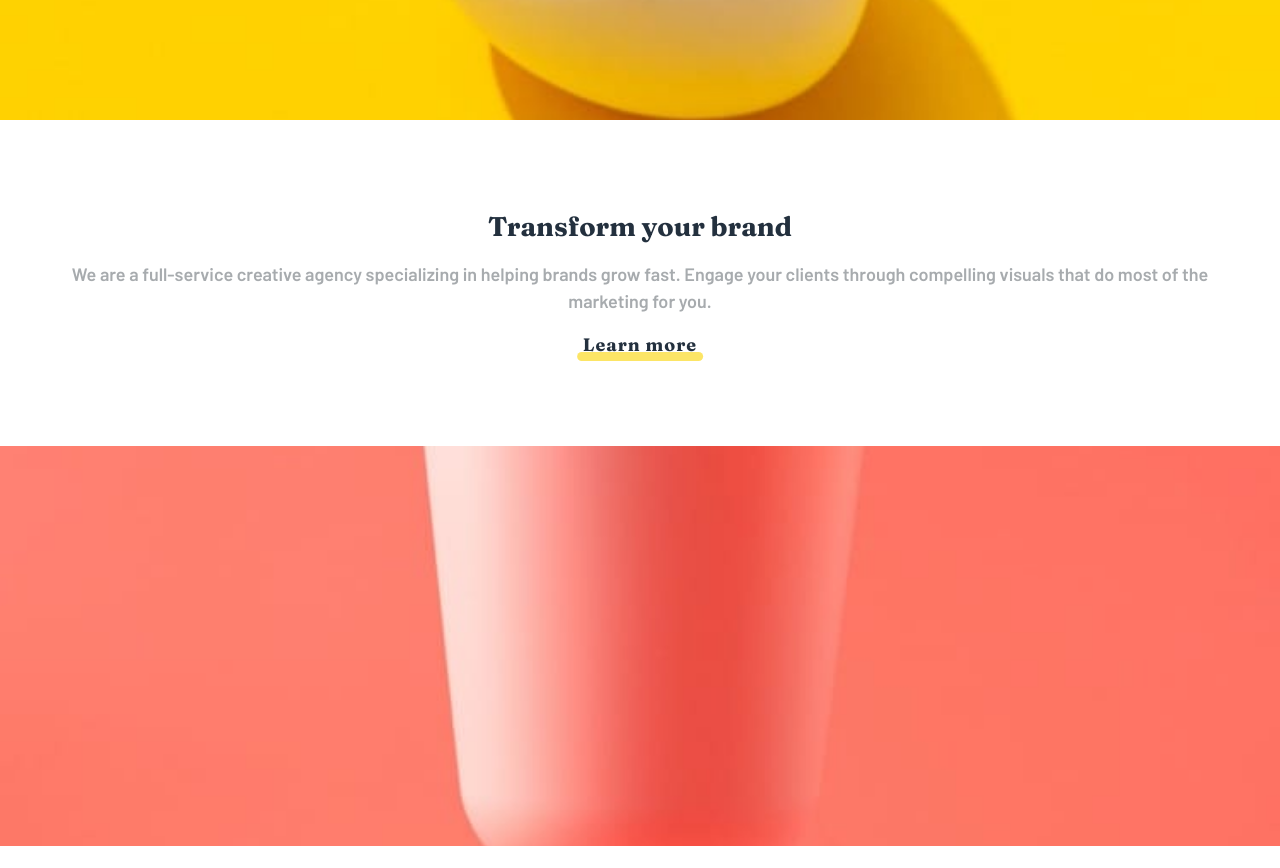
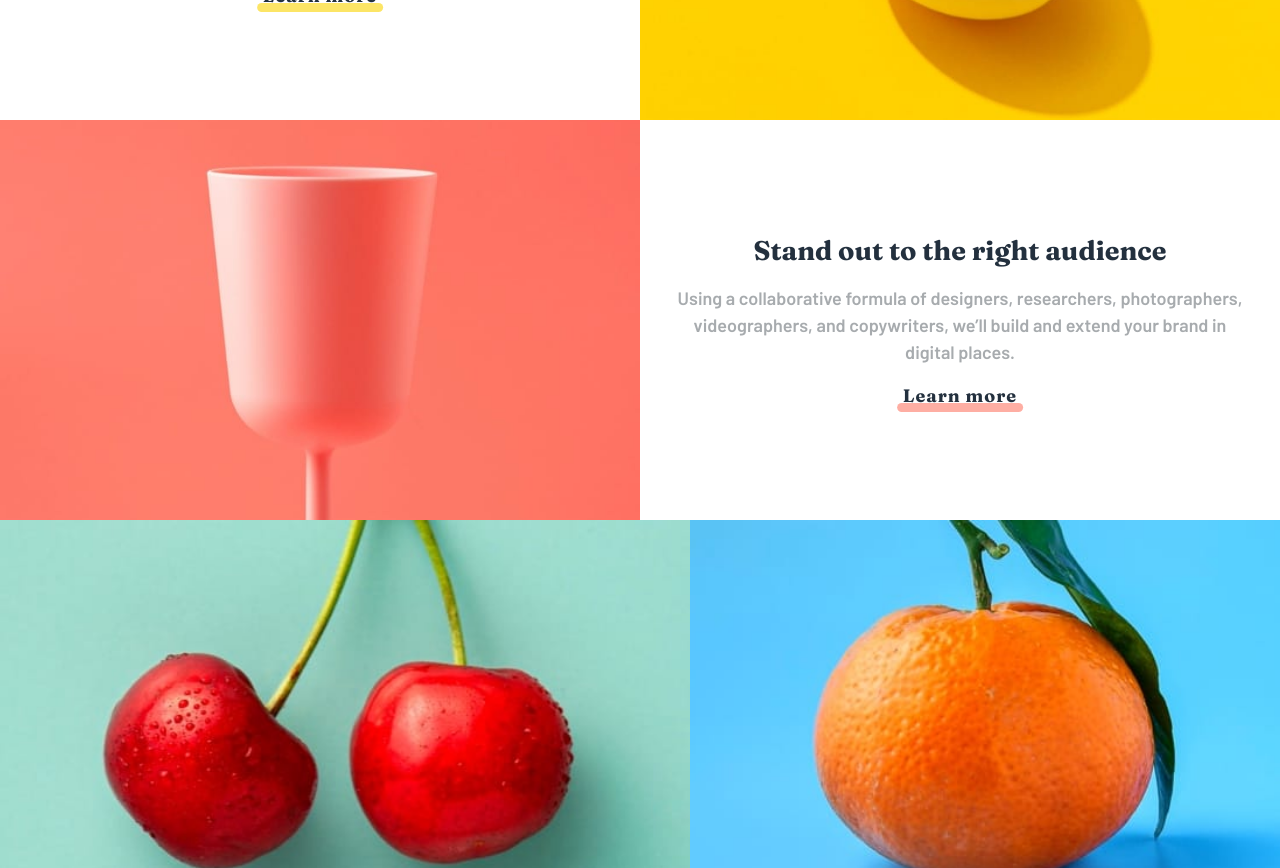
Before and after one commit to AbderrahmaneFadili/sunnyside-agency-landing-page, a React (Create React App) app: page / in a window 1280 px wide. Shown: the part 1080-1948 px from the top of the page. Built offline with nearby package versions, Linux system fonts and the light colour scheme.

Commit message:
Making the Sections Responsive

```diff
--- a/src/components/Sections/Sections.jsx
+++ b/src/components/Sections/Sections.jsx
@@ -31,6 +31,7 @@ const Sections = () => {
       </TransformSection>
 
       <StandOutSection>
+        <SectionImage mobileImage={standOutImage}></SectionImage>
         <SectionContent>
           <SectionContentTitle>
             Stand out to the right audience
@@ -44,7 +45,6 @@ const Sections = () => {
             Learn more
           </SectionContentLink>
         </SectionContent>
-        <SectionImage mobileImage={standOutImage}></SectionImage>
       </StandOutSection>
     </main>
   );
--- a/src/components/Sections/Sections.styles.js
+++ b/src/components/Sections/Sections.styles.js
@@ -18,6 +18,10 @@ export const SectionImage = styled.div`
   background: url(${(props) => props.mobileImage}) no-repeat center/cover;
   height: 400px;
   width: 100%;
+
+  @media screen and (min-width: 768px) {
+    width: 50%;
+  }
 `;
 
 export const SectionContent = styled.div`
@@ -28,6 +32,10 @@ export const SectionContent = styled.div`
   padding: 5rem 2rem;
   text-align: center;
   width: 100%;
+
+  @media screen and (min-width: 768px) {
+    width: 50%;
+  }
 `;
 
 export const SectionContentTitle = styled.h2`
```
